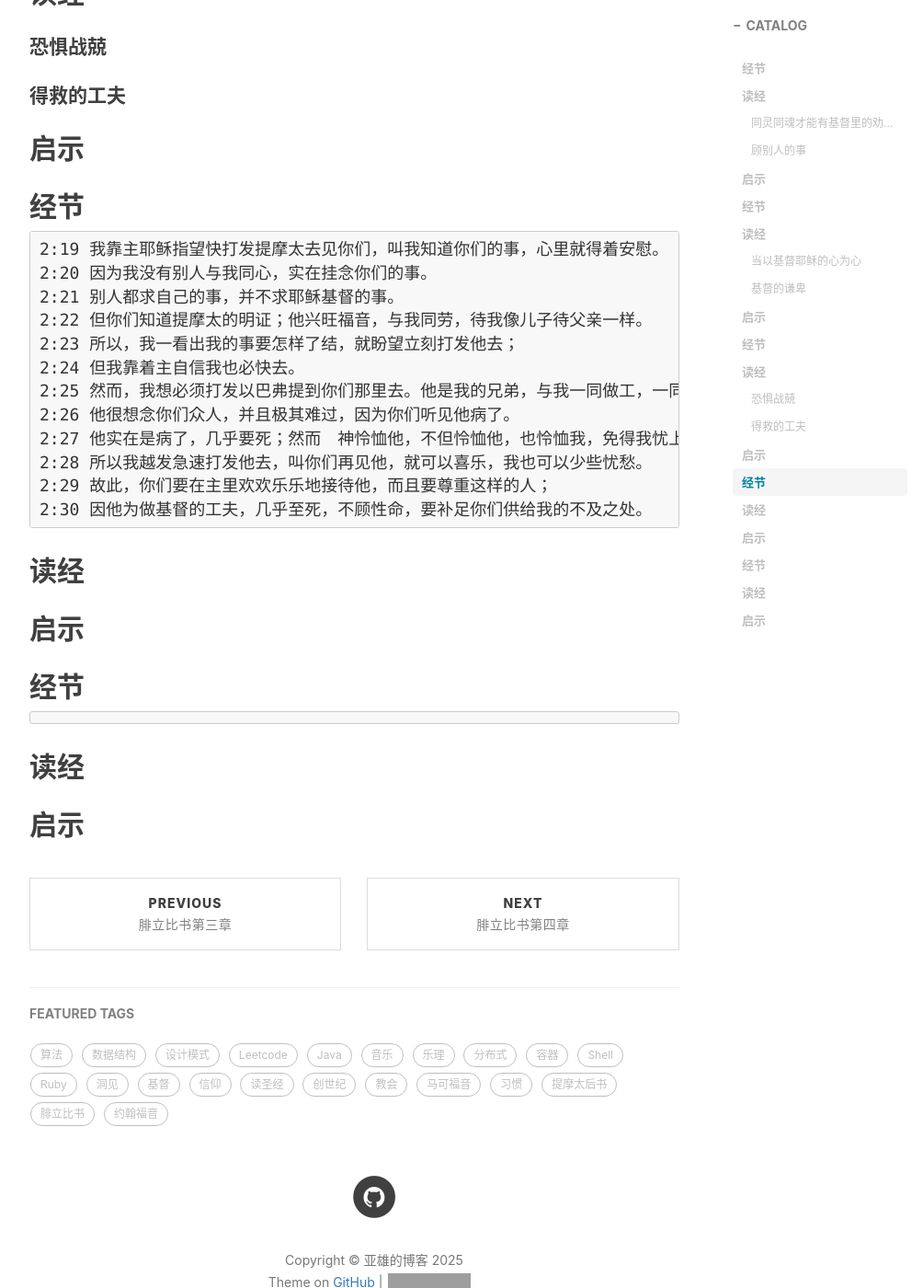
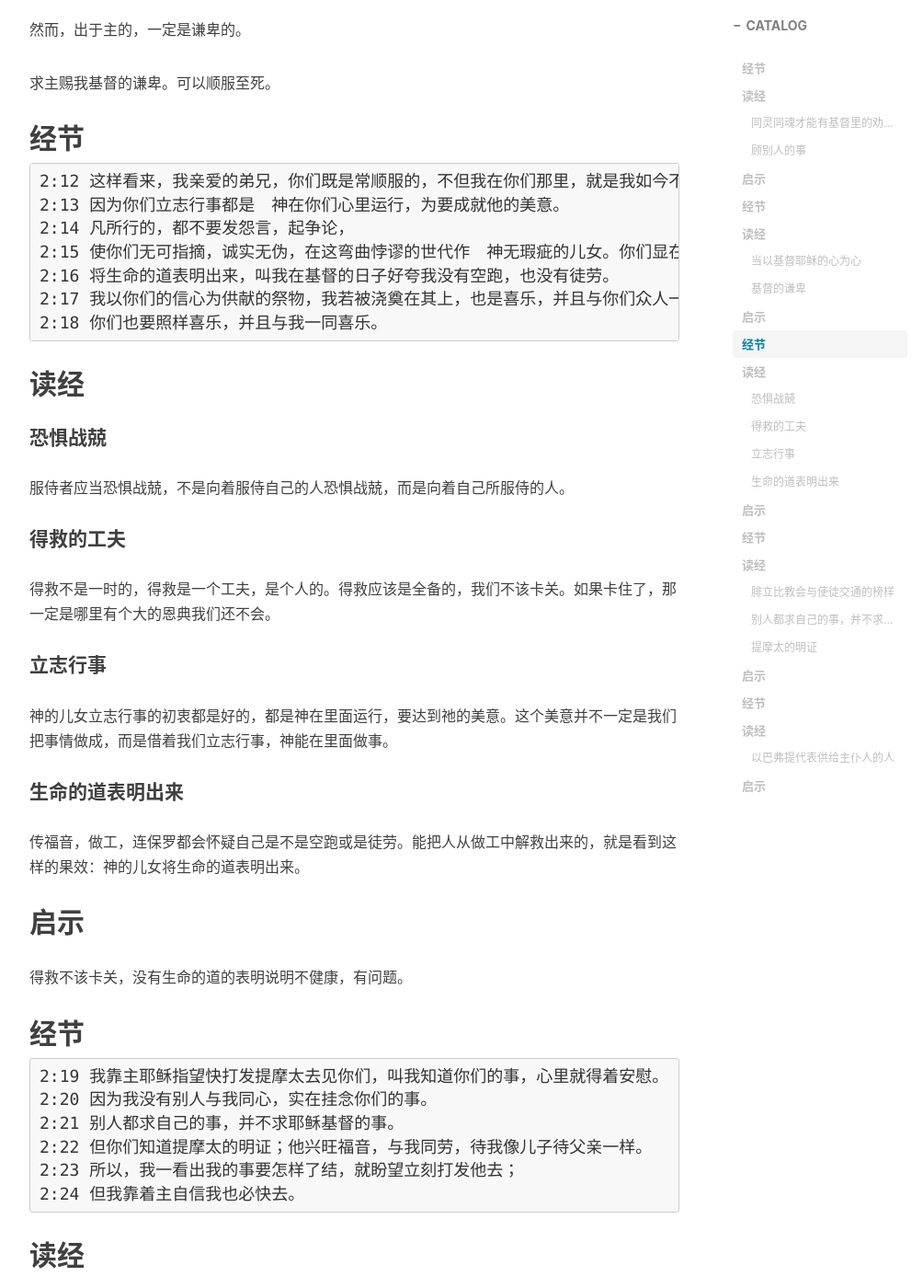
Before and after one commit to jingminglake/jingminglake.github.io, a Jekyll site: the page built from _posts/读圣经/腓立比书/2025-11-28-腓立比书第二章.md, in a window 1280 px wide and 1400 px high, scrolled down 2851 px. Shown: the whole window at 92% size, without its empty margins (233-1237 px from the left). Built offline with Jekyll 4.4.1, drawn with Linux system fonts in a browser that asks for light colours; nearby versions of some CDN libraries; comment, search, counter and statistics services are not loaded; some of the changed text lies outside the part shown; grey boxes are pictures that could not be loaded.

Commit message:
update 腓立比书II

```diff
--- a/_posts/读圣经/腓立比书/2025-11-28-腓立比书第二章.md
+++ b/_posts/读圣经/腓立比书/2025-11-28-腓立比书第二章.md
@@ -69,6 +69,8 @@
 
 #### 基督的谦卑
 
+不强夺：意思是有这个客观实力和差距，但是选择尊重人的主观感受；
+
 虚己：我们当倒空自己，学会尽力；
 
 奴仆的形象，人的样式：服侍主的时候，形象样子要是奴仆，有人性，懂人；
@@ -77,7 +79,17 @@
 
 ## 启示
 
-主的仆人一定是谦卑的。主赐我们基督的谦卑。可以顺服至死。
+强夺是撒旦的做法，撒旦凭着自己的本事、能力和意愿做事，就算他没有这个地位或者能力，他不考虑人的感受，干涉人的自由意志，进行强夺。
+
+神造个人意识，并在基督里面尊重人的自由意识。**哪怕这个自由意识，或者人的主观感受是一个错觉**，神也尊重。
+
+这就是神做事的法则：神有这个能力、地位和实际，但是选择不强做，反而倒空自己。
+
+撒旦也会化作光明的天使，撒旦也许也要以洁净为由，强行对人施行割礼，但无论如何，他没有这个洁净的实际，没有却去强夺就是撒旦的特点。
+
+然而，出于主的，一定是谦卑的。
+
+求主赐我基督的谦卑。可以顺服至死。
 
 ## 经节
 <pre style="font-size: 18px;">
@@ -94,10 +106,23 @@
 
 #### 恐惧战兢
 
+服侍者应当恐惧战兢，不是向着服侍自己的人恐惧战兢，而是向着自己所服侍的人。
+
 #### 得救的工夫
+
+得救不是一时的，得救是一个工夫，是个人的。得救应该是全备的，我们不该卡关。如果卡住了，那一定是哪里有个大的恩典我们还不会。
+
+#### 立志行事
+
+神的儿女立志行事的初衷都是好的，都是神在里面运行，要达到祂的美意。这个美意并不一定是我们把事情做成，而是借着我们立志行事，神能在里面做事。
+
+#### 生命的道表明出来
+
+传福音，做工，连保罗都会怀疑自己是不是空跑或是徒劳。能把人从做工中解救出来的，就是看到这样的果效：神的儿女将生命的道表明出来。
 
 ## 启示
 
+得救不该卡关，没有生命的道的表明说明不健康，有问题。
 
 ## 经节
 <pre style="font-size: 18px;">
@@ -107,6 +132,30 @@
 2:22 但你们知道提摩太的明证；他兴旺福音，与我同劳，待我像儿子待父亲一样。
 2:23 所以，我一看出我的事要怎样了结，就盼望立刻打发他去；
 2:24 但我靠着主自信我也必快去。
+</pre>
+
+## 读经
+
+#### 腓立比教会与使徒交通的榜样
+
+腓立比教会接受使徒，接受使徒打发来的人。这一点很多教会就没有。
+
+#### 别人都求自己的事，并不求耶稣基督的事
+
+耶稣基督的事是建造教会，而很多教会之所以不健康，就是因为没有建造。这是一个质量与数量的矛盾。
+
+每个人自己的事搞好了，首先不代表都是耶稣基督的事，其次，和别人之间的建造不一定提高了，总体上还是没做的足够好。
+
+#### 提摩太的明证
+
+求耶稣基督的事的结果就是生出提摩太这样可以一同为兴旺福音劳苦的，属灵的儿子。
+
+## 启示
+
+健康的教会一定是满了交通的，尤其是父子之间的交通。
+
+## 经节
+<pre style="font-size: 18px;">
 2:25 然而，我想必须打发以巴弗提到你们那里去。他是我的兄弟，与我一同做工，一同当兵，是你们所差遣的，也是供给我需用的。
 2:26 他很想念你们众人，并且极其难过，因为你们听见他病了。
 2:27 他实在是病了，几乎要死；然而　神怜恤他，不但怜恤他，也怜恤我，免得我忧上加忧。
@@ -117,13 +166,10 @@
 
 ## 读经
 
+#### 以巴弗提代表供给主仆人的人
+
+在教会中做事务的人，将来的荣耀里面，至少保罗会出来替他说话。
+
 ## 启示
 
-
-## 经节
-<pre style="font-size: 18px;">
-</pre>
-
-## 读经
-
-## 启示
+健康的教会中也需要以巴弗提这样的，并且要尊重和喜乐。
```
